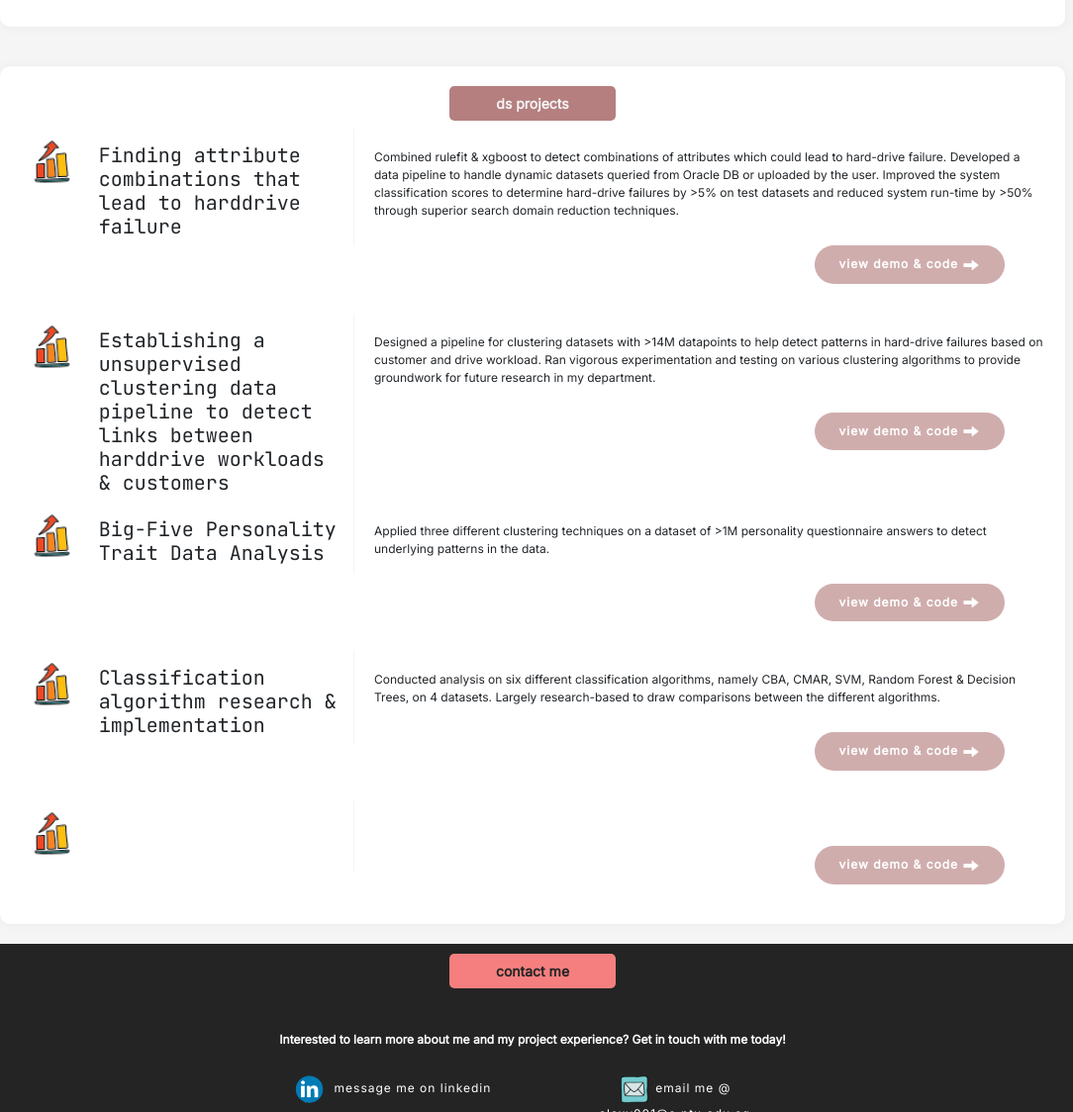
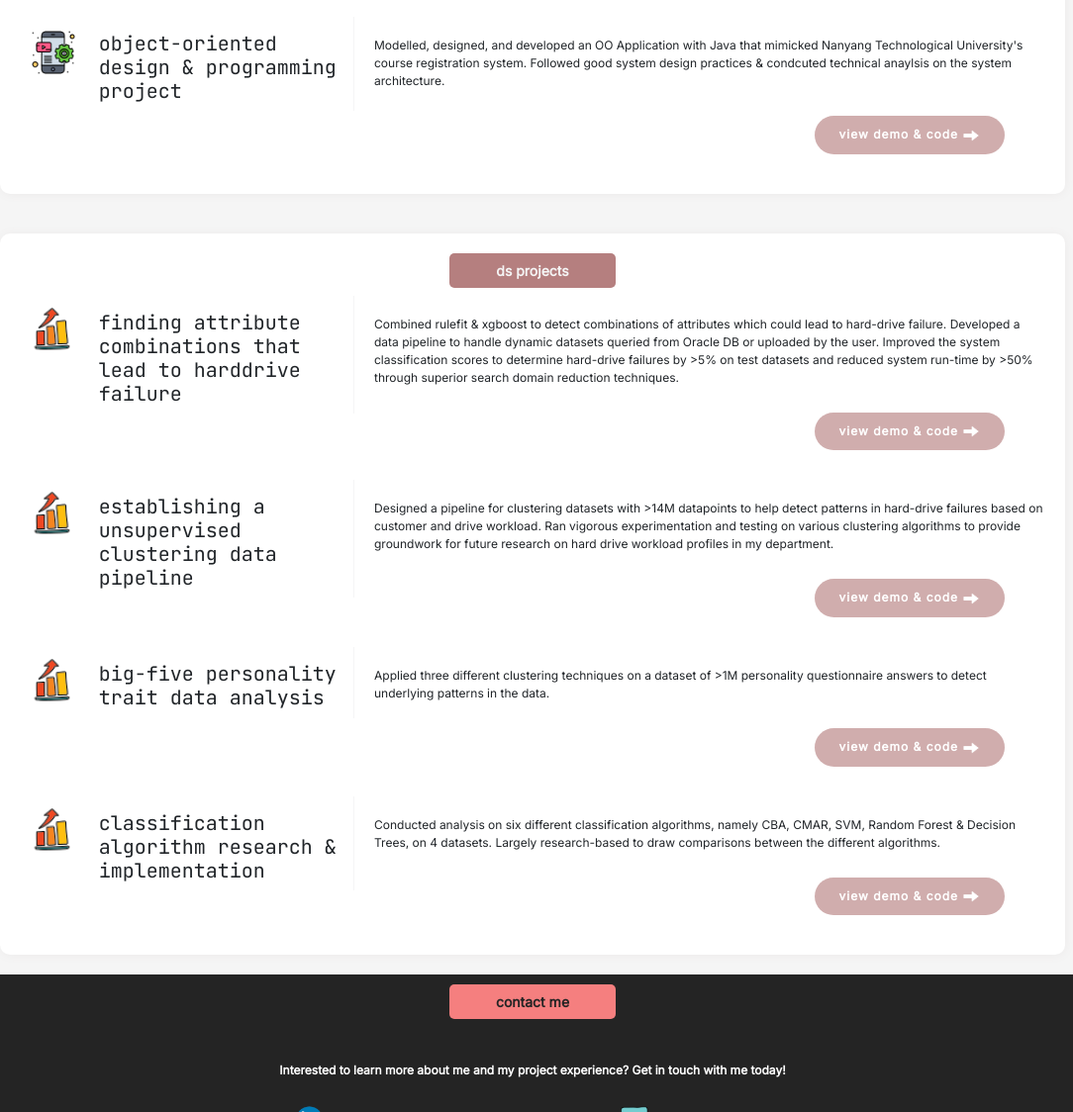
Before and after one commit to meowster99/meowster99.github.io, a website: page index.html in a window 1280 px wide. Shown: the part 1762-2886 px from the top of the page at 99% size, without its empty margins (102-1186 px from the left). Drawn offline with Linux system fonts and the light colour scheme; files whose address does not match are found by name.

Commit message:
front-end updates

```diff
--- a/index.html
+++ b/index.html
@@ -259,10 +259,28 @@
                     </div>
                 </div>
             </div>
+            <div class="row align-self-center">
+                <div class="col-12 col-md-4">
+                    <div class="row first">
+                        <div class="col-3 header-icon">
+                            <img src="static/assets/app-logo.png" height="52">
+                        </div>
+                        <div class="col-9">
+                            <h3> object-oriented design & programming project </h3>
+                        </div>
+                    </div>
+                </div>
+                <div class="col-12 col-md-8 body-content">
+                    <div class="row">
+                        <p>Modelled, designed, and developed an OO Application with Java that mimicked Nanyang Technological University's course registration system. Followed good system design practices & condcuted technical anaylsis on the system architecture. </p>
+                    </div>
+                    <div class="row button-row">
+                        <a class="action-button-download-light disable" href="" target="_blank">view demo & code  <img src="static/assets/arrow.png" height="18"></a>
+                    </div>
+                </div>
+            </div>
         </div>
     </div>
-
-
     <div class="container">
         <div id="dsprojects" class="content-box">
             <div class="row justify-content-center">
@@ -275,7 +293,7 @@
                             <img src="static/assets/data.png" height="52">
                         </div>
                         <div class="col-9">
-                            <h3> Finding attribute combinations that lead to harddrive failure </h3>
+                            <h3> finding attribute combinations that lead to harddrive failure </h3>
                         </div>
                     </div>
                 </div>
@@ -297,14 +315,14 @@
                             <img src="static/assets/data.png" height="52">
                         </div>
                         <div class="col-9">
-                            <h3> Establishing a unsupervised clustering data pipeline to detect links between harddrive workloads & customers </h3>
+                            <h3> establishing a unsupervised clustering data pipeline</h3>
                         </div>
                     </div>
                 </div>
                 <div class="col-12 col-md-8 body-content">
                     <div class="row">
                         <p>Designed a pipeline for clustering datasets with >14M datapoints to help detect patterns in hard-drive failures based on customer and drive workload.
-                            Ran vigorous experimentation and testing on various clustering algorithms to provide groundwork for future research in my department.
+                            Ran vigorous experimentation and testing on various clustering algorithms to provide groundwork for future research on hard drive workload profiles in my department.
                         </p>
                     </div>
                     <div class="row button-row">
@@ -319,7 +337,7 @@
                             <img src="static/assets/data.png" height="52">
                         </div>
                         <div class="col-9">
-                            <h3> Big-Five Personality Trait Data Analysis </h3>
+                            <h3> big-five personality trait data analysis </h3>
                         </div>
                     </div>
                 </div>
@@ -339,33 +357,13 @@
                             <img src="static/assets/data.png" height="52">
                         </div>
                         <div class="col-9">
-                            <h3> Classification algorithm research & implementation </h3>
+                            <h3> classification algorithm research & implementation </h3>
                         </div>
                     </div>
                 </div>
                 <div class="col-12 col-md-8 body-content">
                     <div class="row">
                         <p> Conducted analysis on six different classification algorithms, namely CBA, CMAR, SVM, Random Forest & Decision Trees, on 4 datasets. Largely research-based to draw comparisons between the different algorithms.</p>
-                    </div>
-                    <div class="row button-row">
-                        <a class="action-button-download-light disable" href="" target="_blank">view demo & code  <img src="static/assets/arrow.png" height="18"></a>
-                    </div>
-                </div>
-            </div>
-            <div class="row align-self-center">
-                <div class="col-12 col-md-4">
-                    <div class="row first">
-                        <div class="col-3 header-icon">
-                            <img src="static/assets/data.png" height="52">
-                        </div>
-                        <div class="col-9">
-                            <h3>  </h3>
-                        </div>
-                    </div>
-                </div>
-                <div class="col-12 col-md-8 body-content">
-                    <div class="row">
-                        <p> </p>
                     </div>
                     <div class="row button-row">
                         <a class="action-button-download-light disable" href="" target="_blank">view demo & code  <img src="static/assets/arrow.png" height="18"></a>
```
